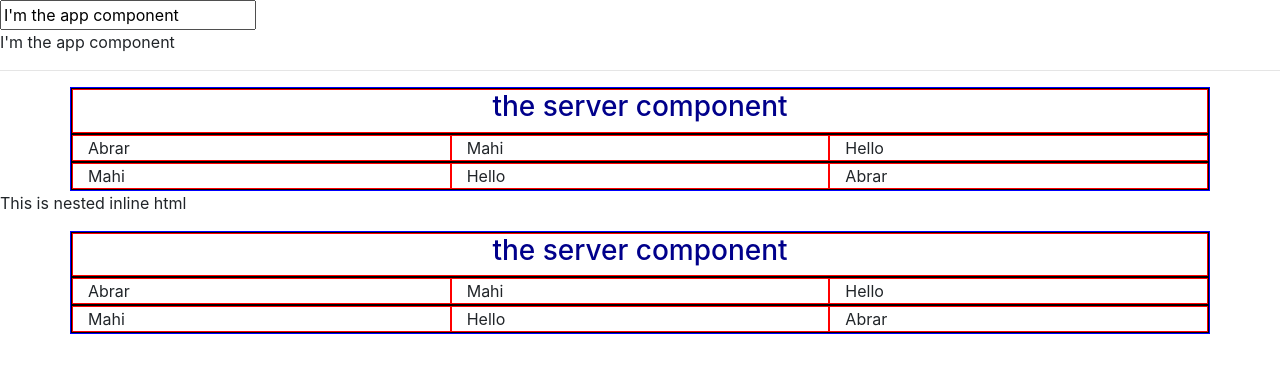
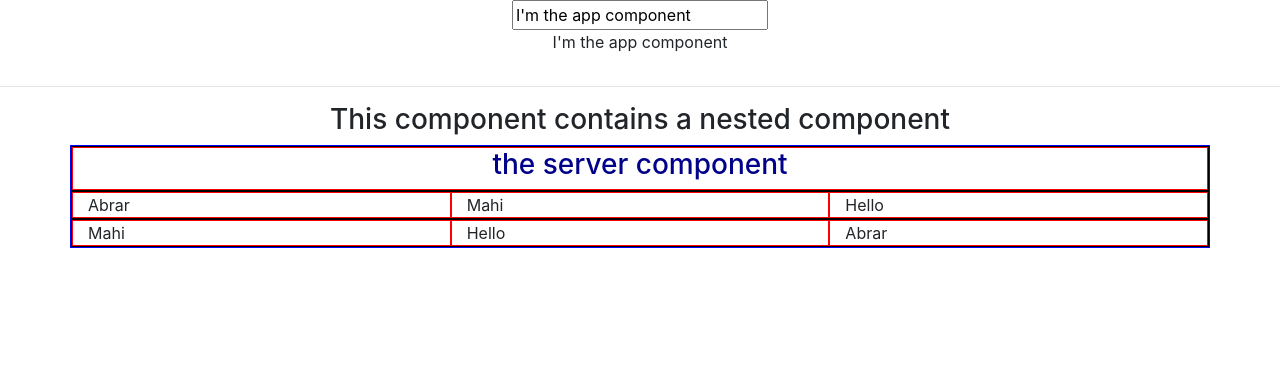
Before and after one commit to amahi2001/Angular-Practice, an Angular app: page / in a window 1280 px wide. Shown: the top 372 px of the page. Built offline with nearby package versions, Linux system fonts and the light colour scheme.

Commit message:
**ignore** just some styling

```diff
--- a/src/app/app.component.html
+++ b/src/app/app.component.html
@@ -1,8 +1,12 @@
-<input type="text" [(ngModel)]="name">
-<p>{{name}}</p>
+
+<div class="container">
+    <div class="row justify-content-center">
+        <input type="text" [(ngModel)]="name">
+    </div>
+    <div class="row justify-content-center">
+        <p>{{name}}</p>
+    </div>
+</div>
 
 <hr>
-
-<app-server></app-server>
-
 <app-nested></app-nested>
--- a/src/app/nested/nested.component.css
+++ b/src/app/nested/nested.component.css
@@ -0,0 +1,3 @@
+h3{
+    text-align: center;
+}
--- a/src/app/nested/nested.component.html
+++ b/src/app/nested/nested.component.html
@@ -1,5 +1,2 @@
-<!-- <p>nested works!</p>
-<hr>
-<p>2 nested components</p>
+<h3>This component contains a nested component</h3>
 <app-server></app-server>
-<app-server></app-server> -->
--- a/src/app/nested/nested.component.ts
+++ b/src/app/nested/nested.component.ts
@@ -2,11 +2,11 @@ import { Component, OnInit } from '@angular/core';
 
 @Component({
   selector: 'app-nested',
-  // templateUrl: './nested.component.html',
-  template: `
-    <p>This is nested inline html</p>
-    <app-server></app-server>
-  `,
+  templateUrl: './nested.component.html',
+  // template: `
+  //   <h3>This component contains a nested component</h3>
+  //   <app-server></app-server>
+  // `,
   styleUrls: ['./nested.component.css'],
 })
 export class NestedComponent implements OnInit {
```
